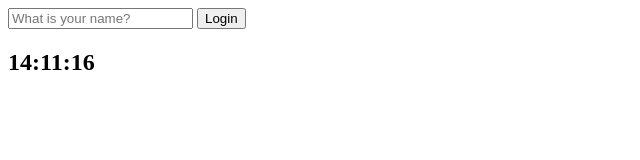
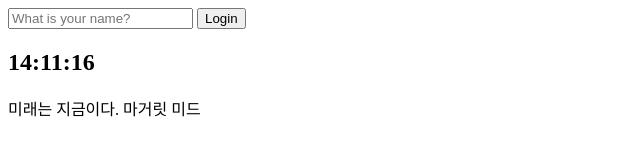
Before and after one commit to songsujung/JavaScript-study-basic, a plain HTML site: page index.html in a window 1280 px wide. Shown: the whole page, without its empty margins (0-640 px from the left). Drawn offline with Linux system fonts and the light colour scheme.

Commit message:
0914 randomness quotes(명언)

```diff
--- a/index.html
+++ b/index.html
@@ -16,10 +16,14 @@
         />
         <input type="submit" value="Login" />
     </form>
-    <!-- clock의 defuclt를 00시 00분 00초로 -->
     <h2 id="clock">00:00:00</h2>
     <h1 id="greeting" class="hidden"></h1>
+    <div id="quote">
+        <span></span>
+        <span></span>
+    </div>
     <script src="js/greetings.js"></script>
     <script src="js/clock.js"></script>
+    <script src="js/quotes.js"></script>
 </body>
 </html>
--- /dev/null
+++ b/js/quotes.js
@@ -0,0 +1,66 @@
+const quotes = [
+    {
+        quote:
+            "인생에 뜻을 세우는데 적당한 때는 없다.",
+        author: "볼드윈"
+    },
+    {
+        quote:
+            "실패는 잊어라. 하지만 그것이 준 교훈은 절대 잊으면 안 된다.",
+        author: "하버트 개서"
+    },
+    {
+        quote:
+            "변명 중에서 가장 어리석은 변명은 '시간이 없어서'이다.",
+        author: "찰리 채플린"
+    },
+    {
+        quote:
+            "승자는 시간을 관리하며 살고 패자는 시간에 끌려 산다.",
+        author: "J.하비스"
+    },
+    {
+        quote:
+            "행동의 가치는 그 행동을 끝까지 이루는 데 있다.",
+        author: "칭기즈칸"
+    },
+    {
+        quote:
+            "아무 것도 하지 않으면 아무 일도 일어나지 않는다.",
+        author: "기시미 이치로"
+    },
+    {
+        quote:
+            "일단 시작해라. 나중에 완벽해지면 된다.",
+        author: "론무어"
+    },
+    {
+        quote:
+            "꿈을 꿀 수 있다면, 그 꿈을 실현할 수 있다.",
+        author: "월트 디즈니"
+    },
+    {
+        quote:
+            "가장 큰 위험은 위험 없는 삶이다.",
+        author: "스티븐 코비"
+    },
+    {
+        quote:
+            "오늘 할 수 있는 일을 내일로 미루지 마라.",
+        author: "벤자민 프랭클린"
+    },
+    {
+        quote:
+            "미래는 지금이다.",
+        author: "마거릿 미드"
+    }
+]
+
+const quote = document.querySelector("#quote span:first-child");
+const author = document.querySelector("#quote span:last-child");
+
+// quotes를 무작위로 돌려준다. (소숫점을 내림 처리, 곱한 숫자 안에서만 랜덤)
+const todaysQuote = quotes[Math.floor(Math.random() * quotes.length)]; // quotes[내림(랜덤 * quotes개수)];
+
+quote.innerText = todaysQuote.quote;
+author.innerText = todaysQuote.author;
```
